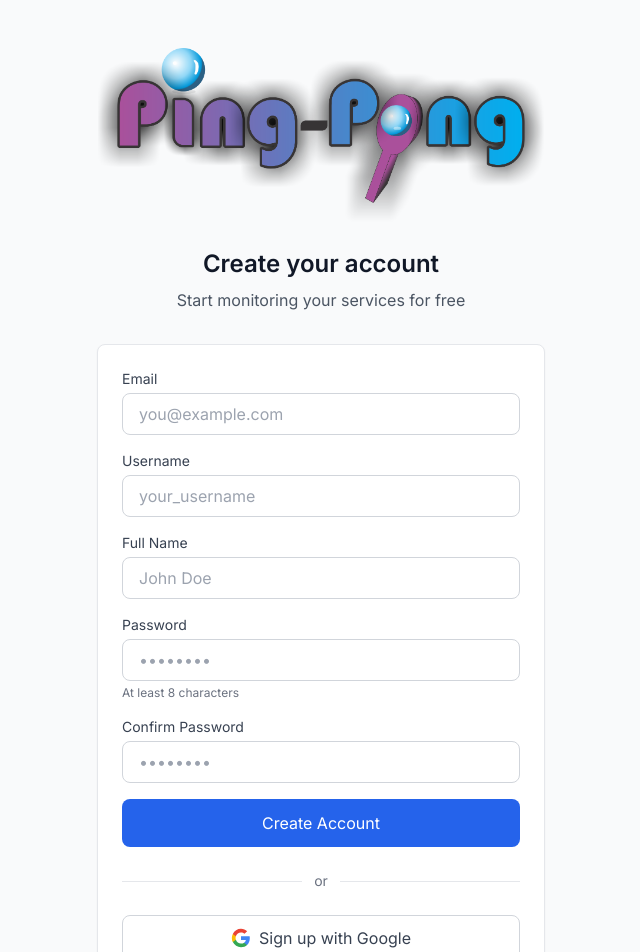
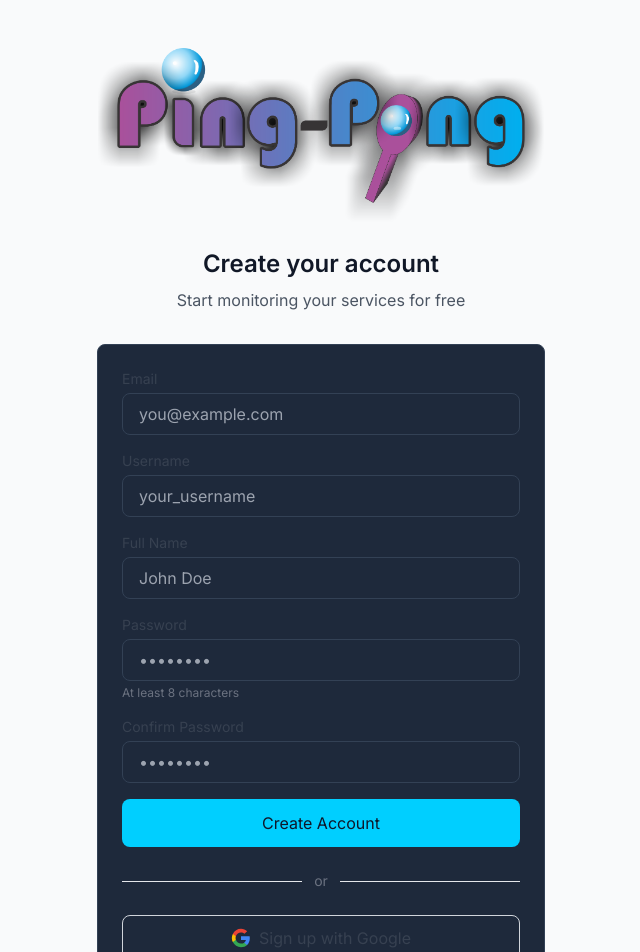
Before and after one commit to fwesh001/Ping-pong, a Next.js app: page /signup in a window 1280 px wide. Shown: the top 952 px of the page, without its empty margins (319-959 px from the left). Built offline with nearby package versions, Linux system fonts and the light colour scheme; no server answers.

Commit message:
feat: update global styles for improved UI with new color scheme and font variables

```diff
--- a/src/styles/globals.css
+++ b/src/styles/globals.css
@@ -10,24 +10,37 @@
   scroll-behavior: smooth;
 }
 
+:root {
+  /* map font variables exported by next/font/google */
+  --font-display: var(--font-poppins);
+  --font-sans: var(--font-inter);
+  --font-mono: var(--font-jetmono);
+}
+
 body {
-  @apply bg-gray-50 text-gray-900;
+  @apply bg-slate-900 text-slate-100;
+  font-family: var(--font-sans);
 }
 
 @layer components {
   .btn-primary {
-    @apply inline-flex items-center justify-center px-4 py-2 rounded-lg bg-blue-600 text-white font-medium hover:bg-blue-700 transition-colors;
+    @apply inline-flex items-center justify-center px-4 py-2 rounded-lg bg-brand-cyan text-slate-900 font-medium hover:bg-brand-cyan/90 transition-colors;
   }
 
   .btn-secondary {
-    @apply inline-flex items-center justify-center px-4 py-2 rounded-lg bg-gray-200 text-gray-900 font-medium hover:bg-gray-300 transition-colors;
+    @apply inline-flex items-center justify-center px-4 py-2 rounded-lg bg-slate-700 text-slate-200 font-medium hover:bg-slate-700/95 transition-colors border border-slate-700;
   }
 
   .card {
-    @apply bg-white rounded-lg border border-gray-200 p-6 shadow-sm;
+    @apply bg-slate-800 rounded-lg border border-slate-700 p-6;
   }
 
   .input-field {
-    @apply w-full px-4 py-2 rounded-lg border border-gray-300 focus:outline-none focus:border-blue-500 focus:ring-2 focus:ring-blue-200 transition-colors;
+    @apply w-full px-4 py-2 rounded-lg border border-slate-700 bg-slate-800 text-slate-100 focus:outline-none focus:border-brand-cyan focus:ring-2 focus:ring-brand-cyan/30 transition-colors;
   }
 }
+
+@layer utilities {
+  .font-poppins { font-family: var(--font-display) !important; }
+  .font-mono-var { font-family: var(--font-mono) !important; }
+}
```
